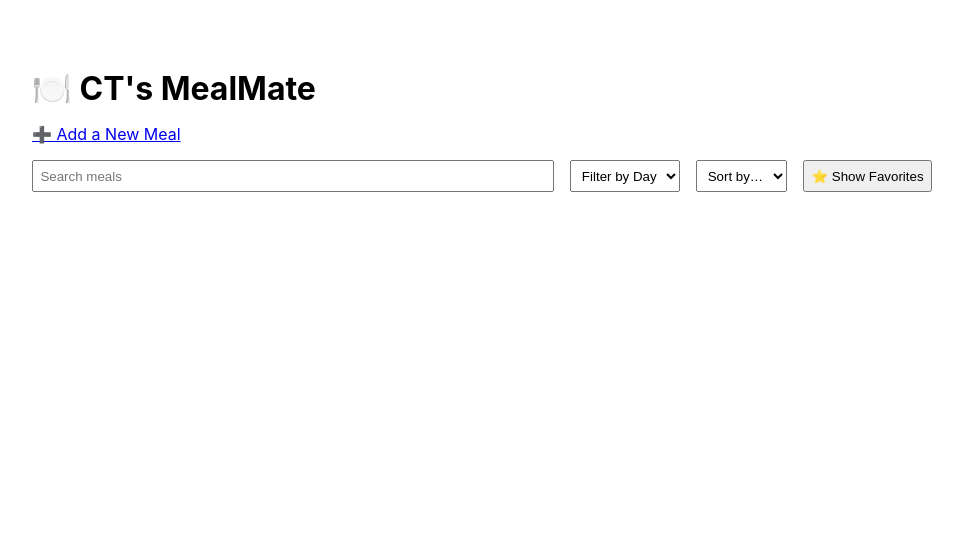
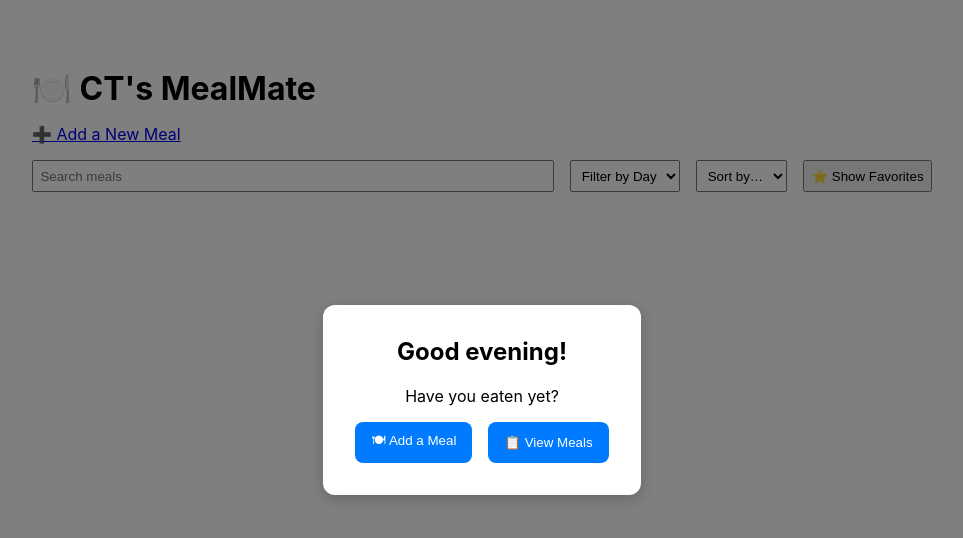
Before and after one commit to chelcietjoeng-atri/React_Training, a React (Create React App) app in the folder ct_mealmate/: page / in a window 1280 px wide. Shown: the top 538 px of the page, without its empty margins (158-1121 px from the left). Built offline with nearby package versions, Linux system fonts and the light colour scheme.

Commit message:
feat(training): React Demo
Add always-visible welcome popup with time-based greeting and meal actions [ICTRAINING-2069]

```diff
--- a/ct_mealmate/src/App.js
+++ b/ct_mealmate/src/App.js
@@ -4,16 +4,18 @@
 
 import React from 'react';
 import { BrowserRouter as Router, Routes, Route } from 'react-router-dom';
-import { MealsProvider } from './context/MealsContext'; // Make sure the path is correct
+import { MealsProvider } from './context/MealsContext';
 import HomePage from './pages/HomePage';
 import AddMealPage from './pages/AddMealPage';
 import EditMealPage from './pages/EditMealPage';
+import WelcomePopup from './components/WelcomePopup';
 import './App.css';
 
 function App() {
   return (
     <MealsProvider>
       <Router>
+        <WelcomePopup />
         <Routes>
           <Route path="/" element={<HomePage />} />
           <Route path="/add-meal" element={<AddMealPage />} />
--- /dev/null
+++ b/ct_mealmate/src/components/WelcomePopup.css
@@ -0,0 +1,50 @@
+.welcome-popup {
+    position: fixed;
+    top: 0;
+    left: 0;
+    width: 100%;
+    height: 100%;
+    background: rgba(0,0,0,0.5);
+    display: flex;
+    align-items: center;
+    justify-content: center;
+    z-index: 1000;
+  }
+
+  .popup-content {
+    background: white;
+    padding: 2rem;
+    border-radius: 12px;
+    box-shadow: 0 4px 15px rgba(0,0,0,0.2);
+    text-align: center;
+    animation: fadeIn 0.6s ease;
+  }
+
+  .popup-content h2 {
+    margin-top: 0;
+  }
+
+  .popup-content .buttons {
+    display: flex;
+    justify-content: center;
+    gap: 1rem;
+    margin-top: 1rem;
+  }
+
+  .popup-content button {
+    padding: 0.6rem 1rem;
+    border: none;
+    border-radius: 8px;
+    background-color: #007bff;
+    color: white;
+    cursor: pointer;
+  }
+
+  .popup-content button:hover {
+    background-color: #0056b3;
+  }
+
+  @keyframes fadeIn {
+    from { opacity: 0; transform: translateY(-10px); }
+    to { opacity: 1; transform: translateY(0); }
+  }
--- /dev/null
+++ b/ct_mealmate/src/components/WelcomePopup.js
@@ -0,0 +1,48 @@
+// WelcomePopup.js
+
+import React, { useEffect, useState } from 'react';
+import { useNavigate } from 'react-router-dom';
+import './WelcomePopup.css';
+
+const WelcomePopup = () => {
+  const [visible, setVisible] = useState(false);
+  const navigate = useNavigate();
+
+  useEffect(() => {
+    setVisible(true); // Always show on mount
+  }, []);
+
+  const getGreeting = () => {
+    const hour = new Date().getHours();
+    if (hour < 12) return "Good morning!";
+    if (hour < 18) return "Good afternoon!";
+    return "Good evening!";
+  };
+
+  const handleAdd = () => {
+    setVisible(false);
+    navigate('/add-meal');
+  };
+
+  const handleView = () => {
+    setVisible(false);
+    navigate('/');
+  };
+
+  if (!visible) return null;
+
+  return (
+    <div className="welcome-popup fade-in">
+      <div className="popup-content">
+        <h2>{getGreeting()}</h2>
+        <p>Have you eaten yet?</p>
+        <div className="buttons">
+          <button onClick={handleAdd}>🍽 Add a Meal</button>
+          <button onClick={handleView}>📋 View Meals</button>
+        </div>
+      </div>
+    </div>
+  );
+};
+
+export default WelcomePopup;
```
